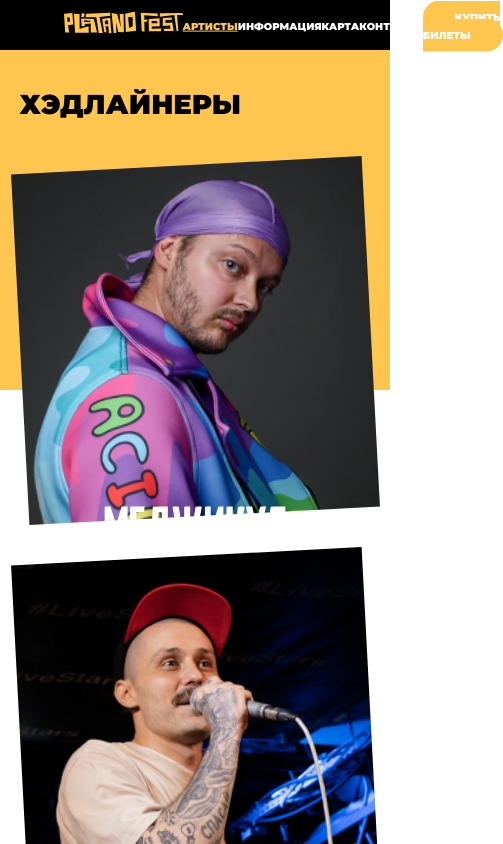
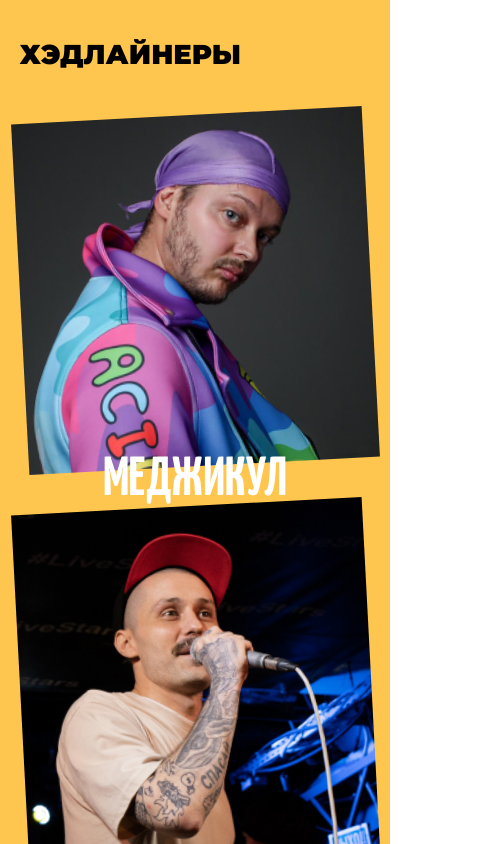
Before and after one commit to BoikoAnastasiia/Platano-Fest, a React (Create React App) app: page /artists in a window 390 px wide. Shown: the top 844 px of the page, 503 px wide, since content can reach past the window. Built offline with nearby package versions, Linux system fonts and the light colour scheme.

Commit message:
artists done

```diff
--- a/src/Views/Artists/Artists.jsx
+++ b/src/Views/Artists/Artists.jsx
@@ -12,12 +12,14 @@ import shishka from './images/shishka.jpg';
 import ukachalo from './images/ukachalo.jpg';
 import asomnia from './images/asomnia.jpg';
 import misha from './images/misha.jpg';
-
+import SideBar from '../../Сomponents/SideBar';
 import Social from '../../Сomponents/Social';
 
 export default function Artists() {
+  const width = window.innerWidth;
+
   return (
-    <div style={{ backgroundColor: '#ffc64f', height: '100vw' }}>
+    <div style={{ backgroundColor: '#ffc64f' }}>
       <AppBar />
       <MainContainer>
         <Header text="хэдлайнеры" />
--- a/src/Сomponents/AppBar/AppBar.jsx
+++ b/src/Сomponents/AppBar/AppBar.jsx
@@ -5,7 +5,7 @@ import './AppBar.scss';
 
 export default function AppBar() {
   return (
-    <div>
+    <div className="anchor">
       <nav className="nav">
         <ul className="nav-list">
           <li>
--- a/src/Сomponents/AppBar/AppBar.scss
+++ b/src/Сomponents/AppBar/AppBar.scss
@@ -4,6 +4,12 @@
   font-weight: 900;
   transition: 500ms;
   font-size: 10px;
+}
+
+.anchor {
+  @media screen and (max-width: 900px) {
+    display: none;
+  }
 }
 
 .NavLink--active {
--- a/src/Сomponents/SideBar/Sidebar.jsx
+++ b/src/Сomponents/SideBar/Sidebar.jsx
@@ -4,6 +4,7 @@ import { NavLink } from 'react-router-dom';
 
 import Logo from '../../Views/HomePage/images/sideBarLogo.svg';
 import Close from '../../Views/HomePage/images/close.svg';
+
 export default function Sidebar({ onClose }) {
   useEffect(() => {
     const handleKeyDown = e => {
```
